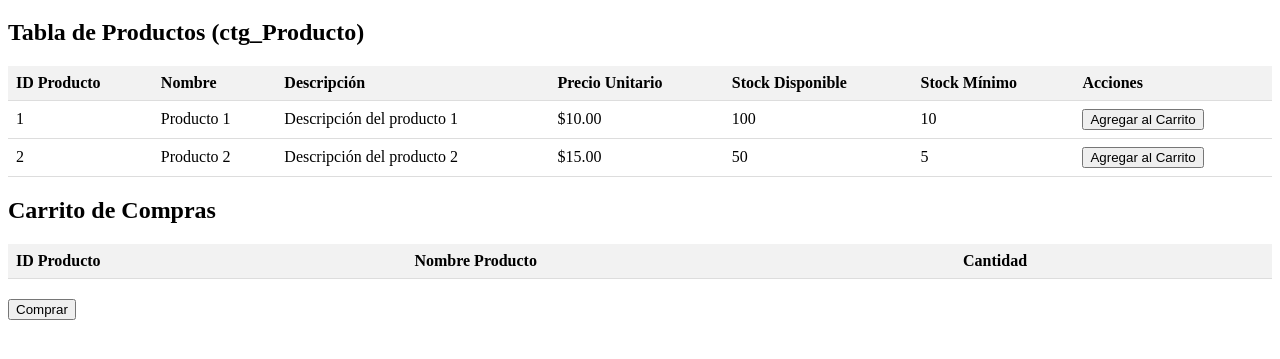
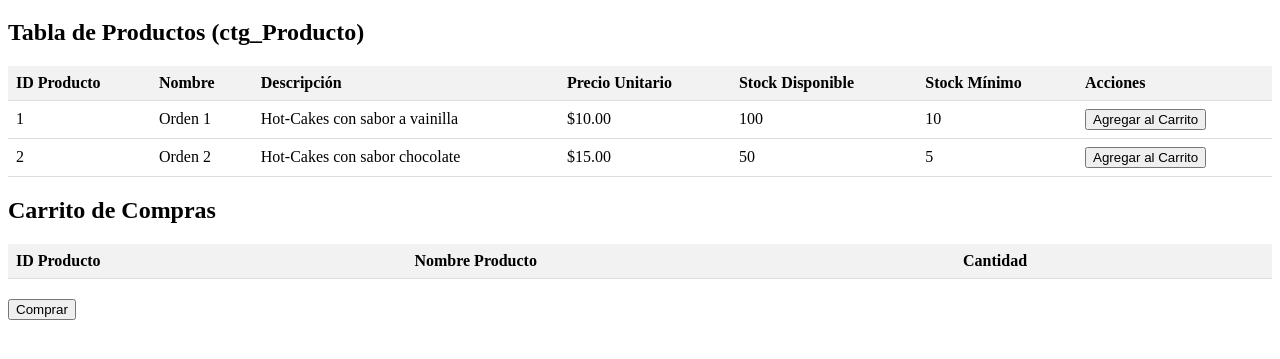
Before and after one commit to JsySr/Mi_Hot-cakes, a plain HTML site: page index.html in a window 1280 px wide. Shown: the part 87-446 px from the top of the page. Drawn offline with Linux system fonts and the light colour scheme.

Commit message:
Update index.html

```diff
--- a/index.html
+++ b/index.html
@@ -53,8 +53,8 @@
             <!-- Aquí se pueden agregar filas dinámicamente desde la base de datos -->
             <tr>
                 <td>1</td>
-                <td>Producto 1</td>
-                <td>Descripción del producto 1</td>
+                <td>Orden  1</td>
+                <td>Hot-Cakes con sabor a vainilla</td>
                 <td>$10.00</td>
                 <td>100</td>
                 <td>10</td>
@@ -62,8 +62,8 @@
             </tr>
             <tr>
                 <td>2</td>
-                <td>Producto 2</td>
-                <td>Descripción del producto 2</td>
+                <td>Orden 2</td>
+                <td>Hot-Cakes con sabor chocolate</td>
                 <td>$15.00</td>
                 <td>50</td>
                 <td>5</td>
```
